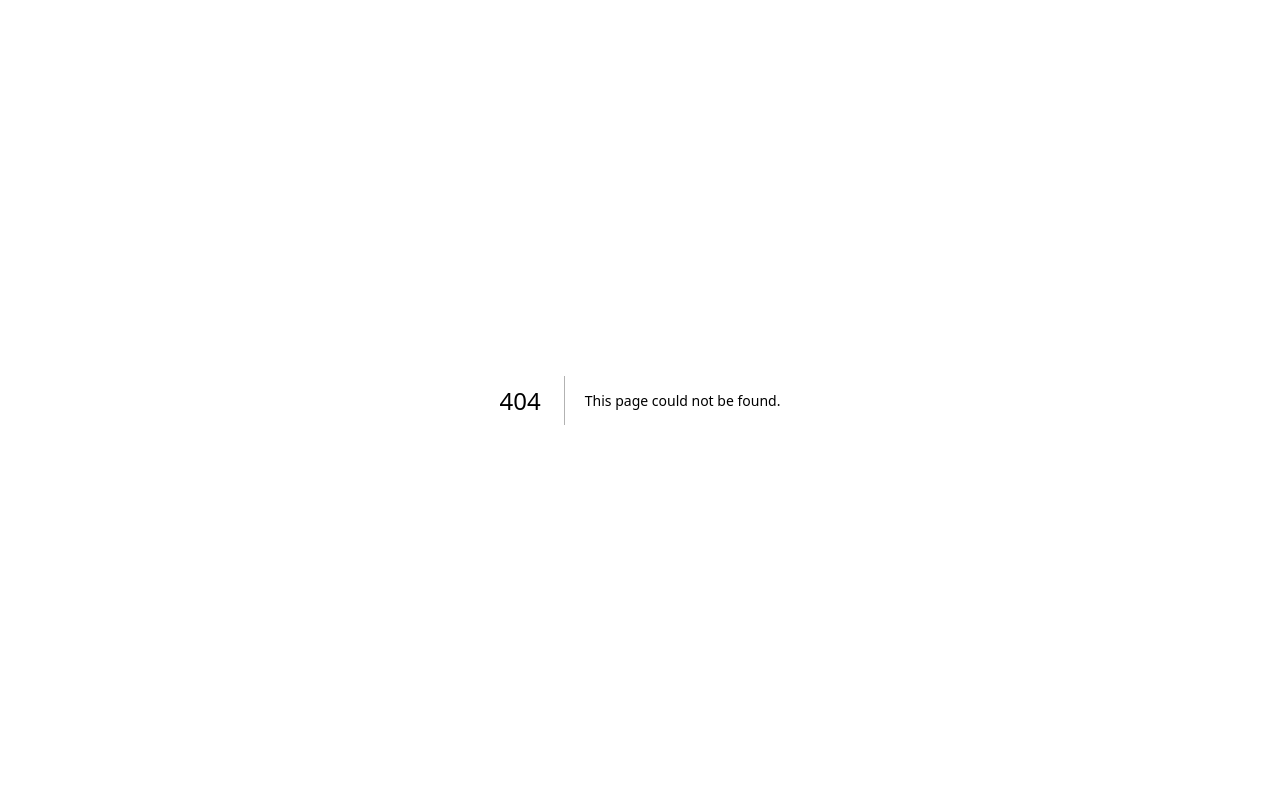
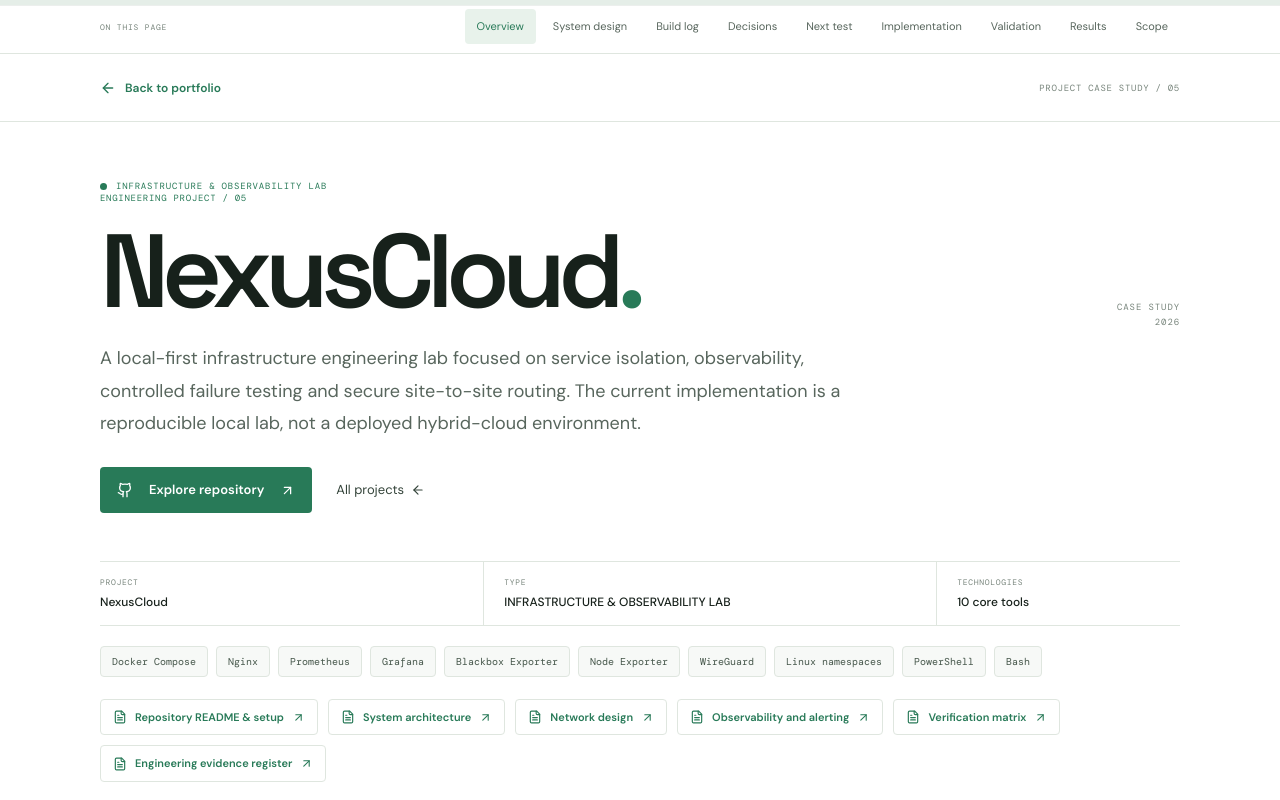
Before and after one commit to TheRootBaba/baba-ahmed-portfolio, a Next.js app: page /projects/nexuscloud in a window 1280 px wide. Before the commit this address had no page. Shown: the top 800 px of the page. Built offline with nearby package versions, Linux system fonts and the light colour scheme.

Commit message:
Add NexusCloud project case study

```diff
--- /dev/null
+++ b/app/projects/nexuscloud/page.tsx
@@ -0,0 +1,79 @@
+import type { Metadata } from "next";
+import ProjectDetail from "@/app/components/project-detail";
+import { projectMetadata } from "@/app/lib/seo";
+
+export const metadata:Metadata=projectMetadata({
+  slug:"nexuscloud",
+  title:"NexusCloud",
+  description:"A local-first infrastructure engineering lab combining Docker service isolation, Prometheus and Grafana observability, alert testing and a separate WireGuard routing simulation."
+});
+
+export default function Page(){
+  return <ProjectDetail
+    slug="nexuscloud"
+    number="05"
+    category="INFRASTRUCTURE & OBSERVABILITY LAB"
+    title="NexusCloud"
+    summary="A local-first infrastructure engineering lab focused on service isolation, observability, controlled failure testing and secure site-to-site routing. The current implementation is a reproducible local lab, not a deployed hybrid-cloud environment."
+    repository="https://github.com/TheRootBaba/nexuscloud-hybrid-infrastructure"
+    stack={["Docker Compose","Nginx","Prometheus","Grafana","Blackbox Exporter","Node Exporter","WireGuard","Linux namespaces","PowerShell","Bash"]}
+    problem="NexusCloud began as a hybrid-cloud design exercise connecting an on-premises virtual data center to Oracle Cloud Infrastructure. Practical account and local virtualization constraints made an end-to-end cloud deployment unreliable, so the scope was narrowed to a working local environment that can be started, inspected and tested repeatedly."
+    architecture={[
+      {name:"Isolated application sites",detail:"Two Nginx sites run as separate containers on independent Docker bridge networks."},
+      {name:"Metrics and probing",detail:"Prometheus scrapes service and host metrics; Blackbox Exporter probes both sites for HTTP availability."},
+      {name:"Dashboards and alert rules",detail:"Grafana is provisioned with a Prometheus data source and dashboard. Prometheus alert rules cover site availability and missing targets."},
+      {name:"Host telemetry",detail:"Node Exporter exposes host metrics to the monitoring stack."},
+      {name:"Independent VPN routing lab",detail:"Linux network namespaces model two site routers and two clients connected by WireGuard. This exercise is separate from the Docker application networks."}
+    ]}
+    milestones={[
+      {phase:"01 · SCOPE",title:"Narrow the hybrid-cloud concept",detail:"Retained the infrastructure and networking learning goals while documenting that OCI provisioning and the broader enterprise design remain future work.",status:"Documented"},
+      {phase:"02 · ISOLATION",title:"Build two independent service networks",detail:"Used Docker Compose to run two Nginx sites on separate bridge networks with local-only published ports and container health checks.",status:"Implemented"},
+      {phase:"03 · OBSERVABILITY",title:"Collect metrics and probe availability",detail:"Connected Prometheus, Blackbox Exporter, Node Exporter and Grafana with provisioned dashboards and alert rules.",status:"Implemented"},
+      {phase:"04 · FAILURE TESTING",title:"Exercise alert and recovery behavior",detail:"Added a controlled failure-injection workflow that stops a selected site, checks that its alert fires, restores the container and verifies recovery.",status:"Implemented"},
+      {phase:"05 · SECURE ROUTING",title:"Simulate a site-to-site WireGuard tunnel",detail:"Created isolated Linux router and client namespaces with a WireGuard tunnel and tests for bidirectional client traffic and prefix restrictions.",status:"Implemented"}
+    ]}
+    decisions={[
+      {choice:"Keep the current build local-first",rationale:"A reproducible local lab makes service boundaries and failure behavior inspectable without claiming an OCI environment that was not deployed."},
+      {choice:"Separate the VPN exercise from Docker application traffic",rationale:"The WireGuard namespaces demonstrate routed site-to-site connectivity independently; the Docker application containers do not traverse the tunnel."},
+      {choice:"Use controlled failures to verify alert recovery",rationale:"Stopping and restoring a test site checks both alert firing and recovery instead of relying only on a static dashboard screenshot."},
+      {choice:"Keep credentials and private keys outside version control",rationale:"The Grafana password is supplied through a local .env file, while generated WireGuard keys and populated peer configurations are stored outside the repository."}
+    ]}
+    nextExperiment="Add a repeatable end-to-end test that verifies the Grafana dashboard provisioning, alert delivery path and WireGuard tunnel state from a clean environment. Keep OCI deployment as a separate future milestone with its own cost, identity and network-security review."
+    approach={[
+      "Runs two Nginx application sites on separate Docker bridge networks.",
+      "Uses Prometheus and Blackbox Exporter to monitor HTTP availability and Node Exporter for host metrics.",
+      "Provides Grafana dashboards and provisioned Prometheus alert rules.",
+      "Tests controlled site outages, alert firing, service recovery and alert clearing.",
+      "Models two site routers and two clients in Linux network namespaces connected by WireGuard.",
+      "Uses PowerShell and Bash scripts plus GitHub Actions for repeatable validation."
+    ]}
+    validation={[
+      {label:"Application isolation",result:"Configured",detail:"Two Nginx sites are attached to separate Docker bridge networks and publish only to localhost."},
+      {label:"Monitoring targets",result:"4 expected targets",detail:"The README documents four expected Prometheus scrape targets as the monitoring baseline."},
+      {label:"Alert lifecycle",result:"Failure & recovery",detail:"The documented test stops a site, waits for its alert, restores it and checks that the probe and alert recover."},
+      {label:"VPN routing",result:"Bidirectional test",detail:"The WireGuard lab validates client-to-client traffic, tunnel handshake and allowed-prefix restrictions."},
+      {label:"Automation",result:"GitHub Actions",detail:"The repository documents Compose checks, shell syntax checks, service smoke tests, Prometheus checks and Linux network/port validation."}
+    ]}
+    outcomes={[
+      "A reproducible local infrastructure stack with service separation and centralized observability.",
+      "A controlled way to demonstrate monitoring, alert firing and recovery.",
+      "A separate WireGuard routing simulation with explicit network namespaces and prefix restrictions.",
+      "Operational scripts, documentation and CI checks that make the lab easier to repeat."
+    ]}
+    boundaries={[
+      "The current project is a local lab, not a deployed hybrid-cloud or production infrastructure environment.",
+      "Oracle Cloud Infrastructure provisioning and the broader original enterprise architecture remain design goals, not implemented components.",
+      "The Docker application containers do not send traffic through the WireGuard tunnel.",
+      "Monitoring and alert tests demonstrate the documented lab configuration; they do not establish production-grade availability or security.",
+      "The lab requires Windows with WSL2, Ubuntu and Docker Desktop for the documented workflow."
+    ]}
+    documentation={[
+      {label:"Repository README & setup",href:"https://github.com/TheRootBaba/nexuscloud-hybrid-infrastructure#readme"},
+      {label:"System architecture",href:"https://github.com/TheRootBaba/nexuscloud-hybrid-infrastructure/blob/main/docs/architecture.md"},
+      {label:"Network design",href:"https://github.com/TheRootBaba/nexuscloud-hybrid-infrastructure/blob/main/docs/network-design.md"},
+      {label:"Observability and alerting",href:"https://github.com/TheRootBaba/nexuscloud-hybrid-infrastructure/blob/main/docs/observability.md"},
+      {label:"Verification matrix",href:"https://github.com/TheRootBaba/nexuscloud-hybrid-infrastructure/blob/main/docs/verification.md"},
+      {label:"Engineering evidence register",href:"https://github.com/TheRootBaba/nexuscloud-hybrid-infrastructure/blob/main/evidence/README.md"}
+    ]}
+  />;
+}
```
